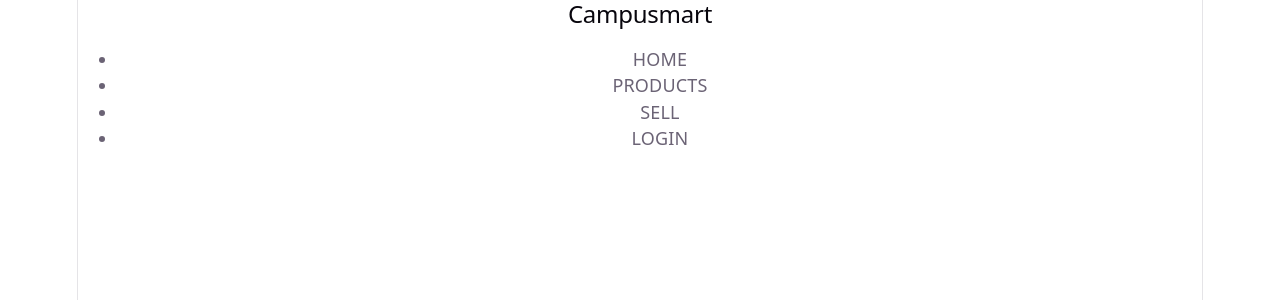
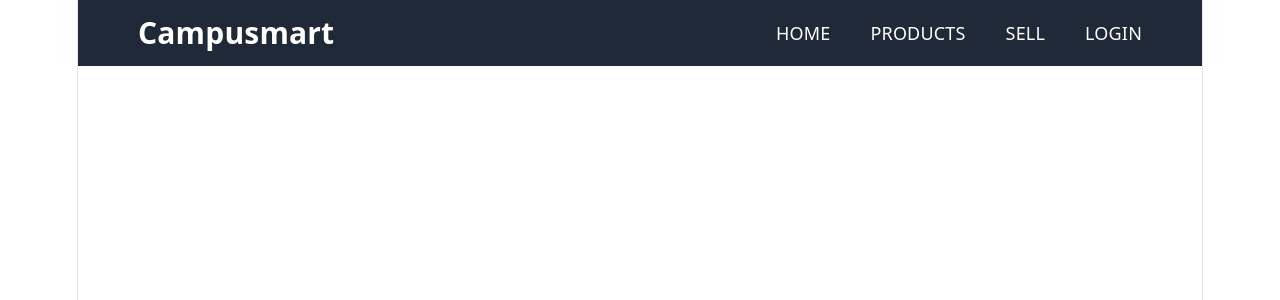
Before and after one commit to Ganesh-Aroda-C/CampusMart, a React (Vite) app in the folder client/: page / in a window 1280 px wide. Shown: the top 300 px of the page. Built offline with nearby package versions, Linux system fonts and the light colour scheme.

Commit message:
updated navbar

```diff
--- /dev/null
+++ b/client/src/components/Navbar.css
@@ -0,0 +1,38 @@
+*{
+    margin:0;
+    padding:0;
+    box-sizing: border-box;
+}
+.navbar{
+    display: flex;
+    justify-content: space-between;
+    align-items: center;
+
+    padding: 20px 60px;
+
+    background:#1f2937;
+    color: white;
+
+}
+
+.logo{
+    font-size: 30px;
+    font-weight: bold;
+
+}
+
+.nav-links{
+    display:flex;
+
+    list-style: none;
+
+    gap:40px;
+
+}
+.nav-links li{
+    cursor: pointer;
+    transition: .3s;
+}
+.nav-links li:hover{
+    color:#3b82f6;
+}
--- a/client/src/components/Navbar.jsx
+++ b/client/src/components/Navbar.jsx
@@ -1,10 +1,10 @@
+import "./Navbar.css"
 function Navbar(){
     return (
-        <nav>
-            <h2>
-                Campusmart
-            </h2>
-            <ul>
+        <nav className="navbar">
+            <div className="logo">Campusmart</div>
+
+            <ul className="nav-links">
                 <li>HOME</li>
                 <li>PRODUCTS</li>
                 <li>SELL</li>
```
